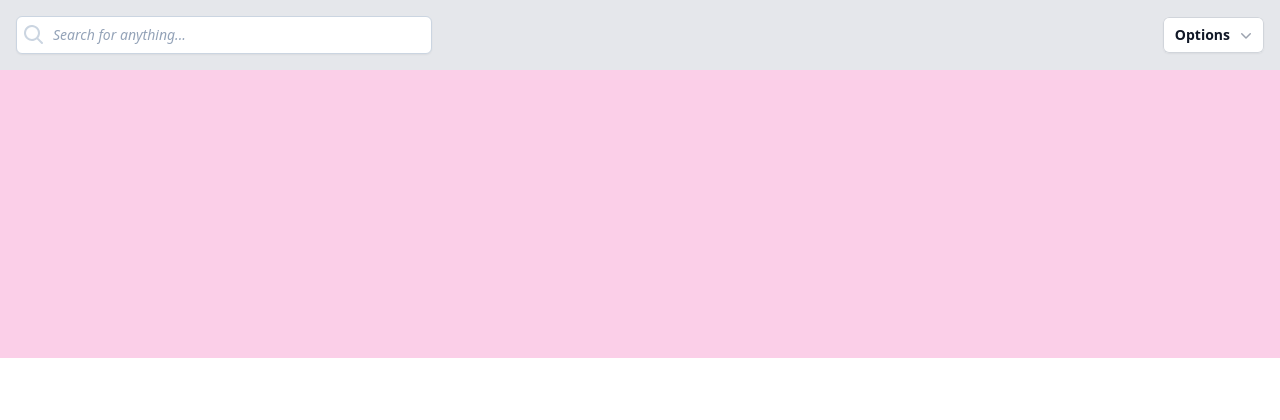
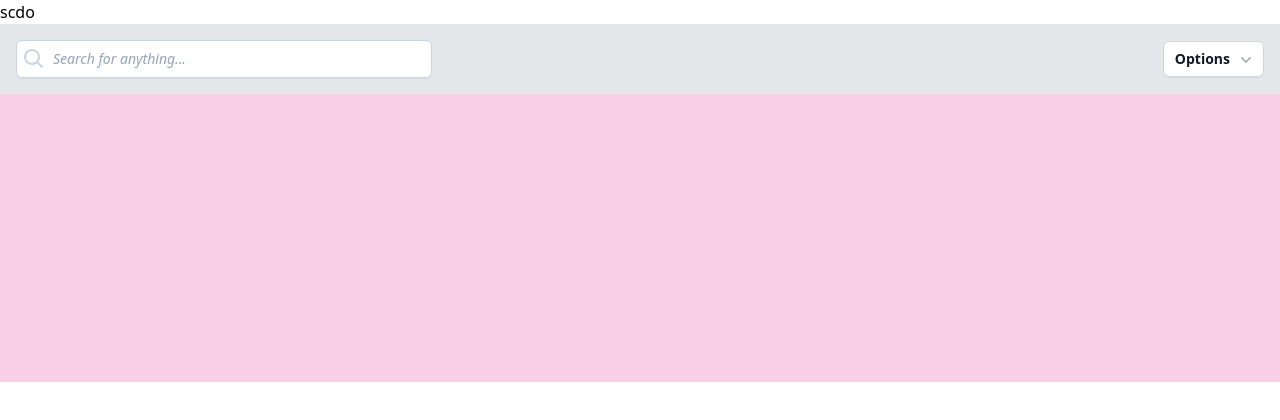
Before and after one commit to venzoo/FIFA-youth-growth-prediction-IS, a PHP site: page / in a window 1280 px wide. Shown: the part 64-484 px from the top of the page. Run offline with PHP 8.4, Linux system fonts and the light colour scheme; some libraries are stand-ins or nearby versions.

Commit message:
Test commit

```diff
--- a/views/index.php
+++ b/views/index.php
@@ -17,6 +17,7 @@
         <?php
             include 'components/navbar.php';
         ?>
+        <h1>scdo</h1>
 
         <div class="w-full flex justify-between items-center bg-gray-200 p-4">
             <!-- Contenuto a sinistra -->
```
